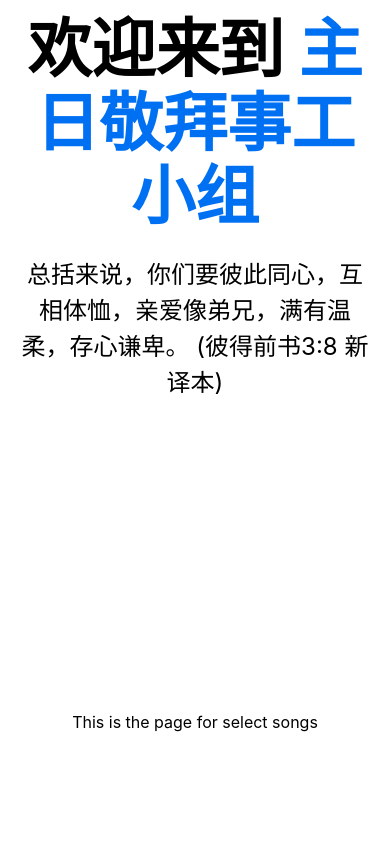
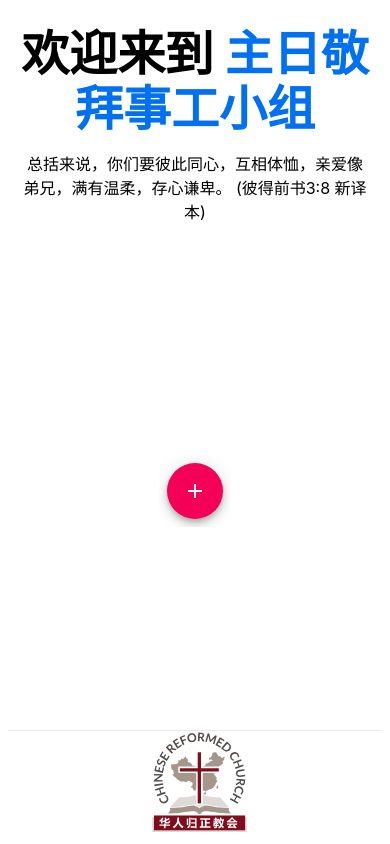
Before and after one commit to lengerrong/sundayapp, a Next.js app: page /songs in a window 390 px wide. Shown: the top 844 px of the page. Built offline with nearby package versions, Linux system fonts and the light colour scheme.

Commit message:
add song selector component

```diff
--- /dev/null
+++ b/components/song.selector.tsx
@@ -0,0 +1,102 @@
+import React from 'react';
+import { createStyles, makeStyles, Theme } from '@material-ui/core/styles';
+import Button from '@material-ui/core/Button';
+import Dialog from '@material-ui/core/Dialog';
+import DialogActions from '@material-ui/core/DialogActions';
+import DialogContent from '@material-ui/core/DialogContent';
+import DialogTitle from '@material-ui/core/DialogTitle';
+import Fab from '@material-ui/core/Fab';
+import AddIcon from '@material-ui/icons/Add';
+import InputLabel from '@material-ui/core/InputLabel';
+import Input from '@material-ui/core/Input';
+import MenuItem from '@material-ui/core/MenuItem';
+import FormControl from '@material-ui/core/FormControl';
+import Select from '@material-ui/core/Select';
+
+const useStyles = makeStyles((theme: Theme) =>
+    createStyles({
+        container: {
+            display: 'flex',
+            flexWrap: 'wrap',
+        },
+        margin: {
+            margin: theme.spacing(1),
+        },
+        formControl: {
+            margin: theme.spacing(1),
+            minWidth: 120,
+        },
+    }),
+);
+
+export default function SongSelect() {
+    const classes = useStyles();
+    const [open, setOpen] = React.useState(false);
+    const [age, setAge] = React.useState<number | string>('');
+
+    const handleChange = (event: React.ChangeEvent<{ value: unknown }>) => {
+        setAge(Number(event.target.value) || '');
+    };
+
+    const handleClickOpen = () => {
+        setOpen(true);
+    };
+
+    const handleClose = () => {
+        setOpen(false);
+    };
+
+    return (
+        <div>
+            <Fab color="secondary" aria-label="add" className={classes.margin} onClick={handleClickOpen}>
+                <AddIcon />
+            </Fab>
+            <Dialog open={open} onClose={handleClose}>
+                <DialogTitle>Fill the form</DialogTitle>
+                <DialogContent>
+                    <form className={classes.container}>
+                        <FormControl className={classes.formControl}>
+                            <InputLabel htmlFor="demo-dialog-native">Age</InputLabel>
+                            <Select
+                                native
+                                value={age}
+                                onChange={handleChange}
+                                input={<Input id="demo-dialog-native" />}
+                            >
+                                <option aria-label="None" value="" />
+                                <option value={10}>Ten</option>
+                                <option value={20}>Twenty</option>
+                                <option value={30}>Thirty</option>
+                            </Select>
+                        </FormControl>
+                        <FormControl className={classes.formControl}>
+                            <InputLabel id="demo-dialog-select-label">Age</InputLabel>
+                            <Select
+                                labelId="demo-dialog-select-label"
+                                id="demo-dialog-select"
+                                value={age}
+                                onChange={handleChange}
+                                input={<Input />}
+                            >
+                                <MenuItem value="">
+                                    <em>None</em>
+                                </MenuItem>
+                                <MenuItem value={10}>Ten</MenuItem>
+                                <MenuItem value={20}>Twenty</MenuItem>
+                                <MenuItem value={30}>Thirty</MenuItem>
+                            </Select>
+                        </FormControl>
+                    </form>
+                </DialogContent>
+                <DialogActions>
+                    <Button onClick={handleClose} color="primary">
+                        Cancel
+          </Button>
+                    <Button onClick={handleClose} color="primary">
+                        Ok
+          </Button>
+                </DialogActions>
+            </Dialog>
+        </div>
+    );
+}
--- a/package.json
+++ b/package.json
@@ -10,6 +10,7 @@
   },
   "dependencies": {
     "@material-ui/core": "^4.12.1",
+    "@material-ui/icons": "^4.11.2",
     "mobx": "^6.3.2",
     "mobx-react-lite": "^3.2.0",
     "next": "11.0.1",
--- a/pages/songs/index.tsx
+++ b/pages/songs/index.tsx
@@ -1,10 +1,11 @@
 import Link from 'next/link'
 import { observer } from 'mobx-react-lite'
+import SongSelect from '../../components/song.selector'
 
 const Songs = observer(({ styles }) => {
   return (
     <div className={styles.grid}>
-      This is the page for select songs
+      <SongSelect />
     </div>
   )
 })
--- a/styles/default.layout.module.css
+++ b/styles/default.layout.module.css
@@ -3,26 +3,26 @@
   padding: 0 0.5rem;
   display: flex;
   flex-direction: column;
-  justify-content: center;
+  justify-content: space-around;
   align-items: center;
 }
 
 .main {
-  padding: 1rem 0;
   flex: 1;
   display: flex;
   flex-direction: column;
   justify-content: center;
   align-items: center;
+  max-height: 70vh;
 }
 
 .footer {
   width: 100%;
-  height: 200px;
+  height: 100px;
   border-top: 1px solid #eaeaea;
   display: flex;
   justify-content: center;
-  align-items: center;
+  align-items: flex-start;
 }
 
 .footer a {
@@ -78,8 +78,6 @@
   justify-content: center;
   flex-wrap: wrap;
   max-width: 800px;
-  margin-top: 1rem;
-  height: 60vh;
   overflow: auto;
 }
 
@@ -118,9 +116,23 @@
   margin-left: 0.5rem;
 }
 
+.buttongroup {
+  display: flex;
+  align-items: center;
+  justify-content: center;
+}
+
 @media (max-width: 600px) {
-  .grid {
-    width: 100%;
-    flex-direction: column;
+  .title {
+    font-size: 3rem;
+  }
+  .description {
+    font-size: 1rem;
+  }
+  .card {
+    width: 90%;
+  }
+  .main {
+    max-height: 50vh;
   }
 }
```
Also changed, not shown: pages/index.tsx (+10 -6 lines), 1 other file (tests, documents, lock files or other folders).
